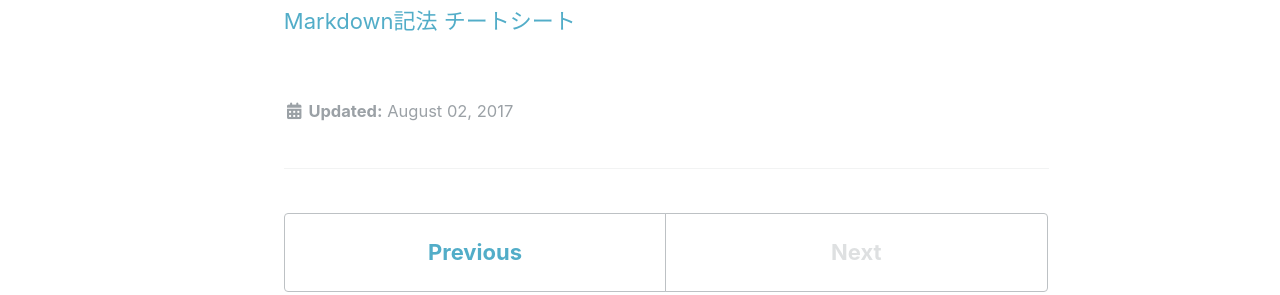
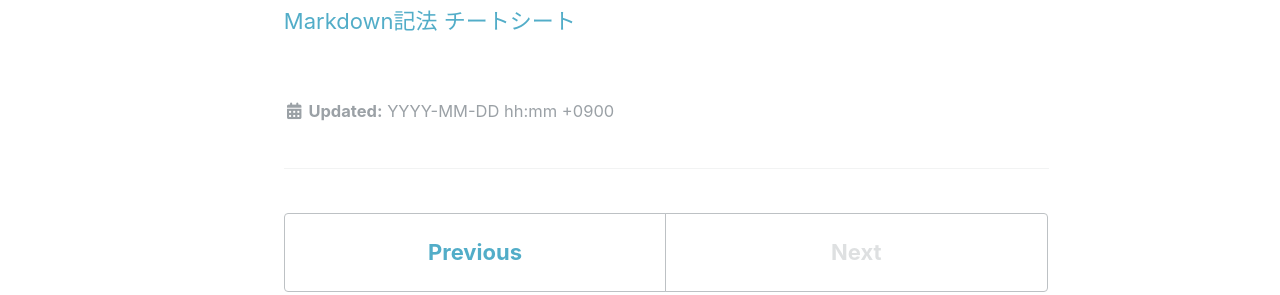
Before and after one commit to laureltreetop/laureltreetop.github.io, a Jekyll site: the page built from _docs/02-markdown.md, in a window 1280 px wide and 900 px high. Shown: the part 402-697 px from the top of the window. Built offline with Jekyll 4.4.1, drawn with Linux system fonts in a browser that asks for light colours; nearby versions of some CDN libraries.

Commit message:
Update 02-markdown.md

```diff
--- a/_docs/02-markdown.md
+++ b/_docs/02-markdown.md
@@ -1,7 +1,8 @@
 ---
 layout: single
 # author: Treetop
-last_modified_at: 2017/08/02 17:40:00 +0900
+# last_modified_at: 2017-08-02 17:40:00 +0900
+last_modified_at: YYYY-MM-DD hh:mm +0900
 title: "Markdownとは何ぞや"
 permalink: /docs/markdown/
 ---
```
